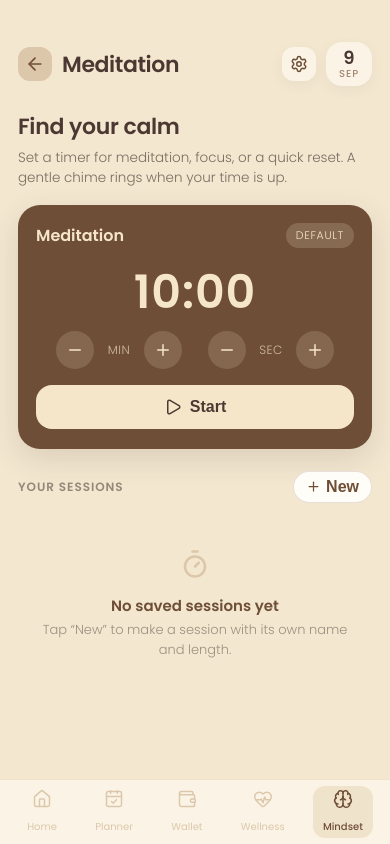
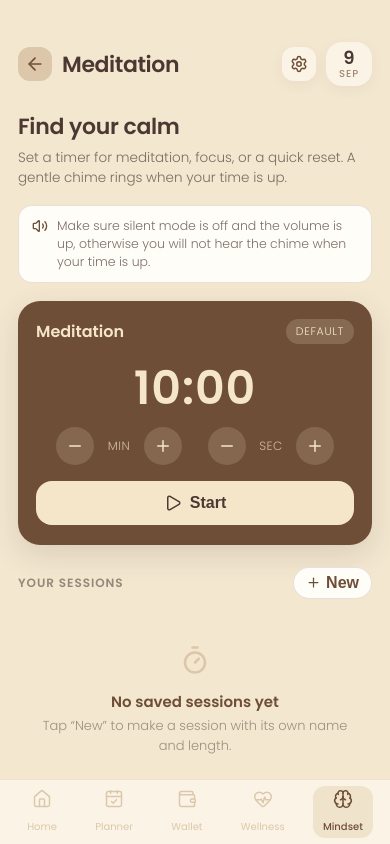
Before and after one commit to rachitavivek55-wq/elevateedu, a website: page meditation.html in a window 390 px wide. Drawn offline with nearby package versions, Linux system fonts and the light colour scheme; no server answers.

Commit message:
Remind people to take their phone off silent so they hear the chime

```diff
--- a/meditation.html
+++ b/meditation.html
@@ -46,6 +46,21 @@
             rings when your time is up.
           </p>
         </section>
+
+        <p class="mt-note">
+
+          <i data-lucide="volume-2"></i>
+
+          <span
+
+            >Make sure silent mode is off and the volume is up, otherwise you
+
+            will not hear the chime when your time is up.</span
+
+          >
+
+        </p>
+
 
         <section class="mt-quick">
           <div class="mt-quick-head">
@@ -185,6 +200,9 @@
         <div class="mt-runner-hint" id="mtRunHint">
           Breathe in… breathe out.
         </div>
+        <div class="mt-runner-note">
+          <i data-lucide="volume-2"></i><span>Silent mode off so you can hear the chime</span>
+        </div>
         <button class="mt-dismiss-btn" id="mtDismiss" type="button" hidden>
           <i data-lucide="bell-off"></i><span>Stop chime</span>
         </button>
```
